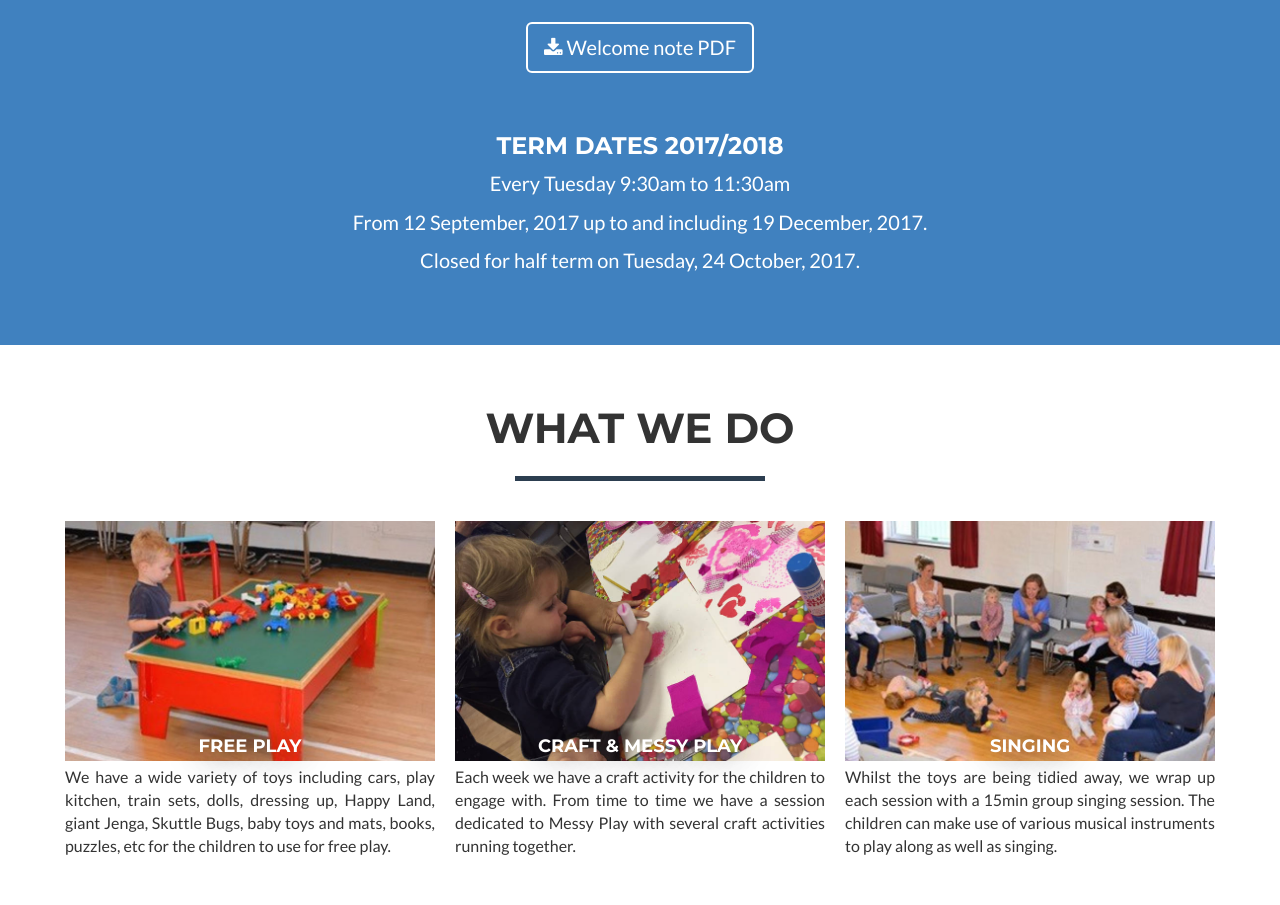
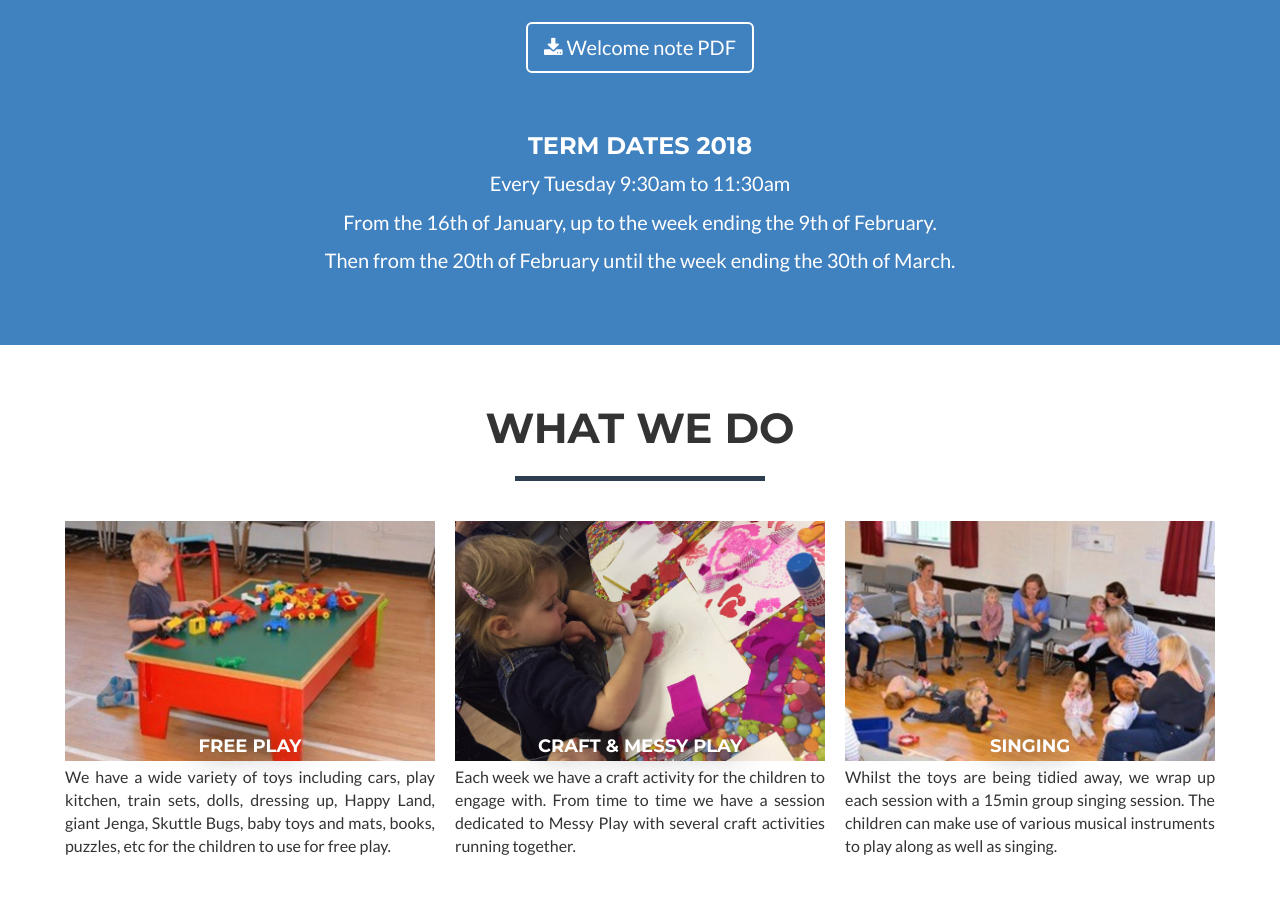
Before and after one commit to buzzibodies/buzzibodies.github.io, a plain HTML site: page index.html in a window 1280 px wide. Shown: the part 862-1767 px from the top of the page. Drawn offline with nearby package versions, Linux system fonts and the light colour scheme.

Commit message:
Changes to prices and term dates

```diff
--- a/index.html
+++ b/index.html
@@ -81,7 +81,7 @@
       </div>
       <div class="row">
         <div class="col-lg-8 col-lg-offset-2">
-          <p>This friendly  group runs on Tuesday mornings (term time only) from 9.30-11.30am. There are lots of toys, space to run around, a craft activity and song time each week. Plus we have lots of special events at various times in the year such as a music group, “Shake, Rattle and Roll”, pottery painting, seasonal parties, messy play and a local photographer. It's a great way for parents/carers and their children to meet each other in a relaxed and fun atmosphere. It's priced at £2 per child, 50p for additional children. A drink and snack is also included for both adults and children.</p>
+          <p>This friendly  group runs on Tuesday mornings (term time only) from 9.30-11.30am. There are lots of toys, space to run around, a craft activity and song time each week. Plus we have lots of special events at various times in the year such as a music group, “Shake, Rattle and Roll”, pottery painting, seasonal parties, messy play and a local photographer. It's a great way for parents/carers and their children to meet each other in a relaxed and fun atmosphere. It's priced at £2.50 per child, 50p for additional children. A drink and snack is also included for both adults and children.</p>
         </div>
         <div class="col-lg-8 col-lg-offset-2 text-center">
           <a href="./pdf/Buzzi-Bodies-General-Rules-v2.pdf" target="_blank" class="btn btn-lg btn-outline">
@@ -89,21 +89,11 @@
           </a>
         </div>
         <div class="col-lg-8 col-lg-offset-2 text-center">
-          <h3 style="margin-top:60px" class="text-center">Term Dates 2017/2018</h3>
+          <h3 style="margin-top:60px" class="text-center">Term Dates 2018</h3>
           <p>Every Tuesday 9:30am to 11:30am</p>
-          <p>From 12 September, 2017 up to and including 19 December, 2017.</p>
-          <p>Closed for half term on Tuesday, 24 October, 2017.</p>
+          <p>From the 16th of January, up to the week ending the 9th of February.</p>
+          <p>Then from the 20th of February until the week ending the 30th of March.</p>
         </div>
-        <!-- <div class="col-lg-4 col-lg-offset-2">
-        <p> 12th Sept up</p>
-        <p>Oct to Dec</p>
-        <p>Jan to Feb</p>
-        </div>
-        <div class="col-lg-4 col-lg-offset-2">
-        <p>Feb to April</p>
-        <p>April to May</p>
-        <p>May to July</p>
-        </div> -->
       </div>
     </div>
   </section>
```
